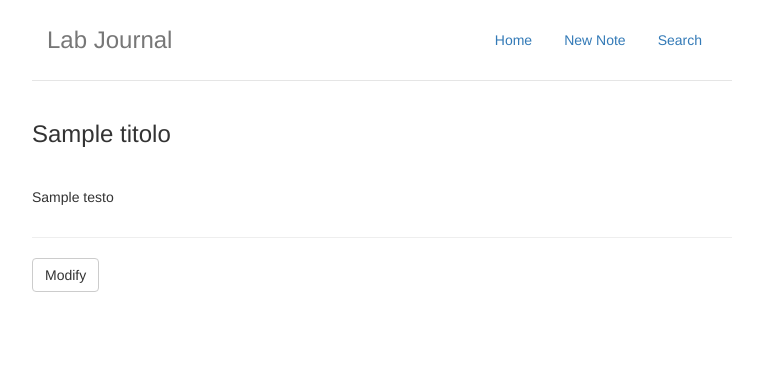
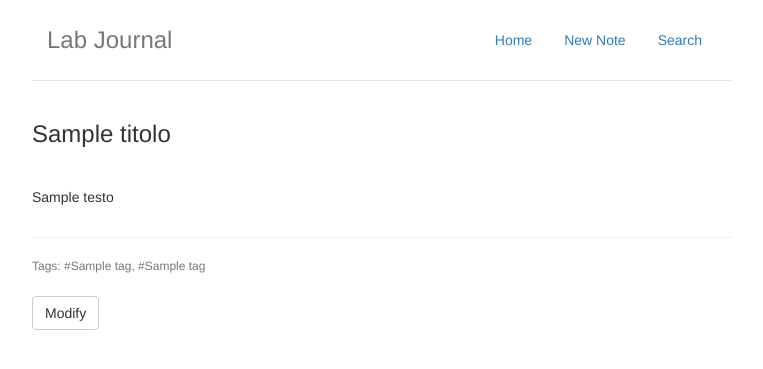
Before and after one commit to A-Costa/Lab_Journal, a Python web app: template templates/nota.html in a window 1280 px wide. Shown: the top 369 px of the page, without its empty margins (258-1021 px from the left). Run offline with Jinja, Linux system fonts and the light colour scheme; the template is opened without the code that fills it: most values are stand-ins (such as "Sample title", 1, 10 or a date in 2020); some libraries are stand-ins or nearby versions.

Commit message:
aggiunta visualizzazione tag nei dettagli nota

```diff
--- a/templates/base.html
+++ b/templates/base.html
@@ -65,6 +65,10 @@
     .bootstrap-tagsinput {
         width: 100% !important;
     }
+    .categorie {
+        font-size: 12px;
+        color: #777777
+    }
     </style>
 </head>
 <body>
--- a/templates/nota.html
+++ b/templates/nota.html
@@ -13,9 +13,36 @@
     </div>
 </div>
 <hr/>
+<div class="row categorie">
+    <div class="col-xs-12">
+        <span>Tags: </span>
+            {% for tag in tags[:-1] %}
+            <span>#{{ tag }}, </span>
+            {% endfor %}
+            <span>#{{ tags[-1] }}</span>
+    </div>
+</div>
 <div class="row bottoni">
     <div class="col-sm-12">
         <a href='/modify/{{ nota.id }}' class="btn btn-default">Modify</a>
     </div>
 </div>
 {% endblock %}
+
+{% block script %}
+<script>
+$('.selectmultiple').select2({
+    theme: 'bootstrap',
+    width: '100%',
+    placeholder: 'Nessun Tag',
+    tags: true
+});
+
+//funzione di fadeIn, eseguita alla fine del caricamento della pagina.
+//serve ad evitare che la pagina venga renderizzata prima dell'esecuzione degli script che attivano select2 e tinymce
+$(document).ready( function() {
+    $('.nuova_nota').fadeIn();
+});
+
+</script>
+{% endblock %}
--- a/views.py
+++ b/views.py
@@ -13,7 +13,7 @@ def index():
 @app.route('/nota/<id_nota>')
 def nota(id_nota):
     n = Nota.query.filter(Nota.id == id_nota).first()
-    return render_template('nota.html', nota = n)
+    return render_template('nota.html', nota = n, tags=[t.tag for t in n.categorie.order_by(Categoria.tag)])
 
 @app.route('/new', methods=['GET', 'POST'])
 def new():
```
